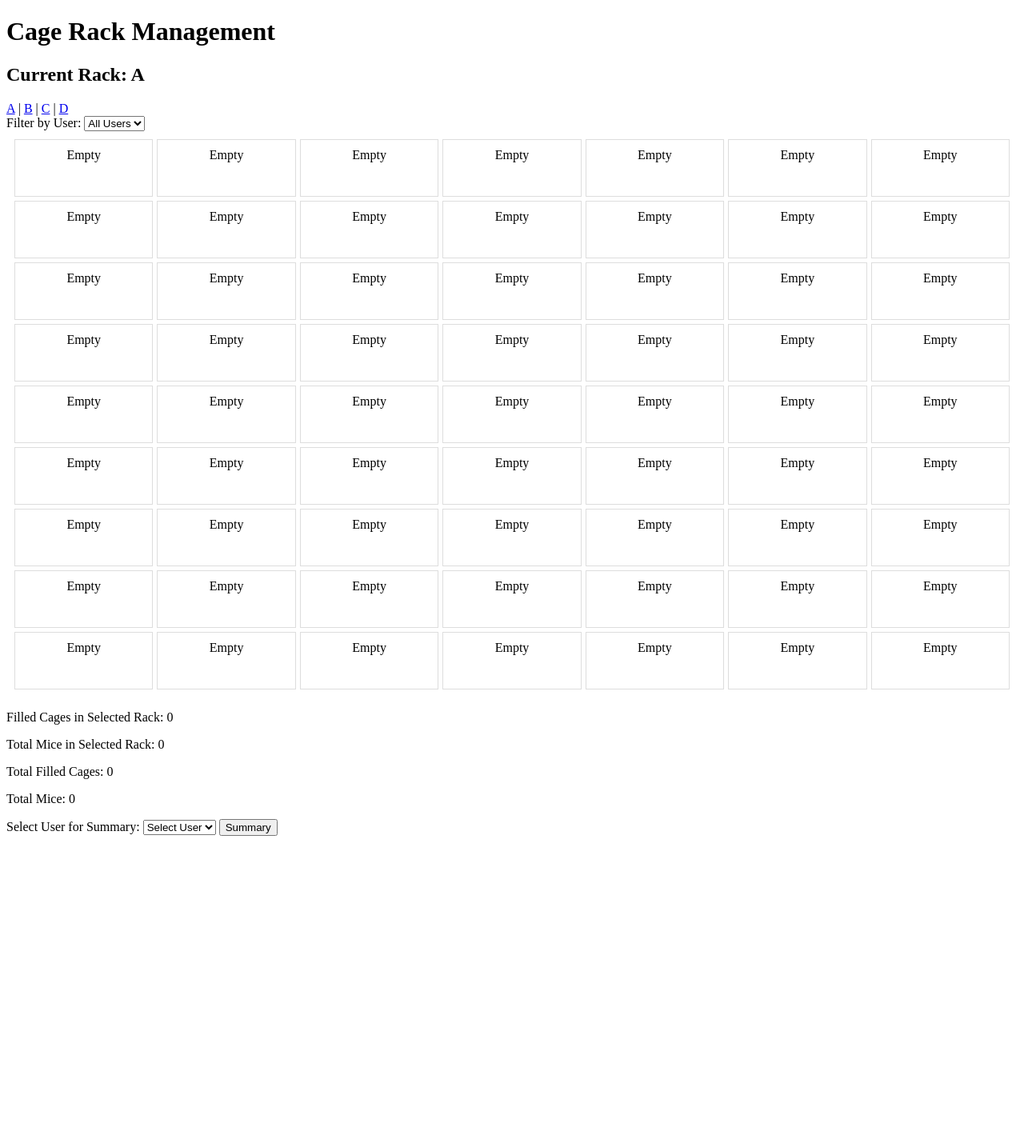
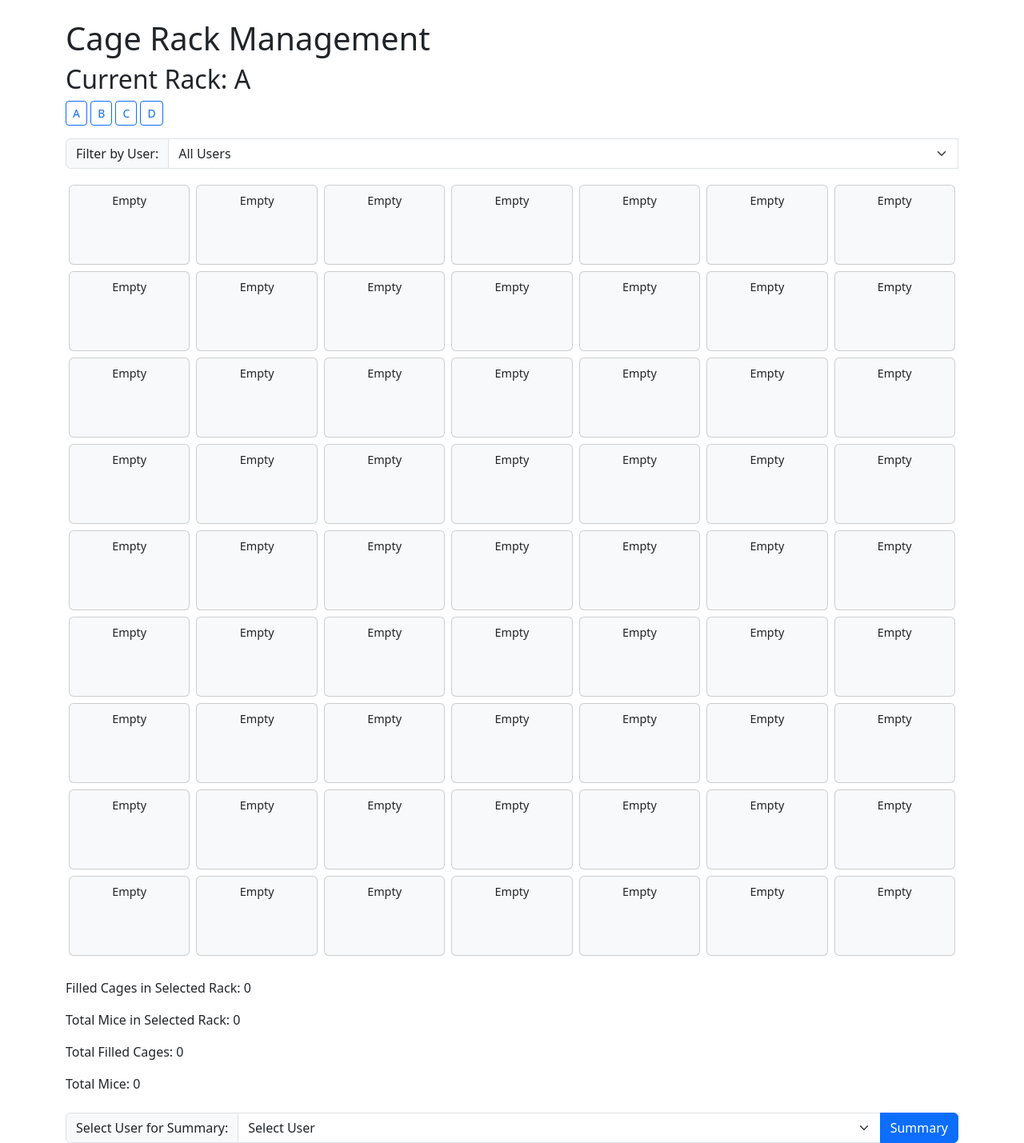
Before and after one commit to KoichiroHaruwaka/Cage_management_flask, a Flask app: page / in a window 1280 px wide. Shown: the whole page at 80% size. Before the commit the page ends 1045 px from the top, so only its background shows below. Run offline with Flask 3, Linux system fonts and the light colour scheme; parts of the project's set-up code (start-up, migrations or seed data) failed here and were passed over.

Commit message:
Update index.html

```diff
--- a/templates/index.html
+++ b/templates/index.html
@@ -3,95 +3,104 @@
 <head>
     <meta charset="UTF-8">
     <title>Cage Management</title>
+    <!-- Bootstrap CSS -->
+    <link href="https://cdn.jsdelivr.net/npm/bootstrap@5.3.0/dist/css/bootstrap.min.css" rel="stylesheet">
     <style>
-        .grid-container {
-            display: grid;
-            grid-template-columns: repeat(7, 1fr);
-            grid-template-rows: repeat(9, 1fr);
-            gap: 5px;
-            padding: 10px;
+        .card {
+            min-width: 100px;
+            min-height: 100px;
+            text-align: center;
         }
-        .grid-item {
-            background-color: #f0f0f0;
-            padding: 10px;
-            text-align: center;
-            border: 1px solid #ddd;
-            cursor: pointer;
-            min-height: 50px;
+        .card .card-title {
+            font-size: 1rem;
+            margin-bottom: 0.5rem;
         }
-        .grid-item.empty {
-            background-color: #fff;
-        }
-        .highlight {
-            border: 2px solid green;
+        .card .card-text {
+            font-size: 0.9rem;
         }
     </style>
 </head>
 <body>
+    <div class="container mt-4">
         <h1>Cage Rack Management</h1>
         <h2>Current Rack: {{ current_rack }}</h2>
-    <div>
+        <!-- ラックの選択 -->
+        <div class="mb-3">
             {% for rack in rack_names %}
-            <a href="{{ url_for('index', rack=rack) }}">{{ rack }}</a>
-            {% if not loop.last %}|{% endif %}
+                <a href="{{ url_for('index', rack=rack) }}" class="btn btn-outline-primary btn-sm">{{ rack }}</a>
             {% endfor %}
         </div>
-    <div>
-        <form method="get" action="{{ url_for('index') }}">
-            <label for="user">Filter by User:</label>
-            <select name="user" id="user" onchange="this.form.submit()">
+        <!-- ユーザーフィルター -->
+        <form method="get" action="{{ url_for('index') }}" class="mb-3">
+            <div class="input-group">
+                <label class="input-group-text" for="user">Filter by User:</label>
+                <select name="user" id="user" class="form-select" onchange="this.form.submit()">
                     <option value="">All Users</option>
                     {% for user in user_list %}
                         <option value="{{ user }}" {% if user == selected_user %}selected{% endif %}>{{ user }}</option>
                     {% endfor %}
                 </select>
                 <input type="hidden" name="rack" value="{{ current_rack }}">
+            </div>
         </form>
-    </div>
-    <div class="grid-container">
+        <!-- ケージグリッド -->
+        <div class="row">
             {% for row in range(9) %}
+                <div class="col-12 d-flex">
                     {% for col in range(7) %}
                         {% set cage = cages | selectattr('row', 'equalto', row) | selectattr('col', 'equalto', col) | first %}
                         {% if cage %}
-                    <div class="grid-item highlight" onclick="location.href='{{ url_for('cage_detail', rack=current_rack, row=row, col=col) }}'">
-                        {{ cage['cage_id'] }}<br>
-                        {{ cage['user'] }}<br>
-                        {{ cage['strain'] }}
+                            <div class="card text-white bg-success m-1 flex-fill" onclick="location.href='{{ url_for('cage_detail', rack=current_rack, row=row, col=col) }}'">
+                                <div class="card-body p-2">
+                                    <h5 class="card-title">{{ cage['cage_id'] }}</h5>
+                                    <p class="card-text">{{ cage['user'] }}<br>{{ cage['strain'] }}</p>
+                                </div>
                             </div>
                         {% else %}
-                    <div class="grid-item empty" onclick="location.href='{{ url_for('cage_detail', rack=current_rack, row=row, col=col) }}'">
-                        Empty
+                            <div class="card bg-light m-1 flex-fill" onclick="location.href='{{ url_for('cage_detail', rack=current_rack, row=row, col=col) }}'">
+                                <div class="card-body p-2">
+                                    <p class="card-text">Empty</p>
+                                </div>
                             </div>
                         {% endif %}
                     {% endfor %}
+                </div>
             {% endfor %}
         </div>
-    <div>
+        <!-- 統計情報 -->
+        <div class="mt-4">
             <p>Filled Cages in Selected Rack: {{ filled_cages }}</p>
             <p>Total Mice in Selected Rack: {{ total_mice }}</p>
             <p>Total Filled Cages: {{ total_filled_cages }}</p>
             <p>Total Mice: {{ total_mice_all }}</p>
         </div>
-    <div>
+        <!-- ユーザーサマリー -->
+        <div class="mt-4">
             <form action="{{ url_for('summary') }}" method="get">
-            <label for="summary_user">Select User for Summary:</label>
-            <select name="user" id="summary_user">
+                <div class="input-group">
+                    <label class="input-group-text" for="summary_user">Select User for Summary:</label>
+                    <select name="user" id="summary_user" class="form-select">
                         <option value="">Select User</option>
                         {% for user in user_list %}
                             <option value="{{ user }}">{{ user }}</option>
                         {% endfor %}
                     </select>
-            <button type="submit">Summary</button>
+                    <button type="submit" class="btn btn-primary">Summary</button>
+                </div>
             </form>
         </div>
+        <!-- メッセージの表示 -->
         {% with messages = get_flashed_messages() %}
             {% if messages %}
-            <ul>
+                <div class="alert alert-warning mt-3">
                     {% for message in messages %}
-                <li>{{ message }}</li>
+                        <p>{{ message }}</p>
                     {% endfor %}
-            </ul>
+                </div>
             {% endif %}
         {% endwith %}
+    </div>
+    <!-- Bootstrap JS（必要な場合のみ） -->
+    <!-- <script src="https://cdn.jsdelivr.net/npm/bootstrap@5.3.0/dist/js/bootstrap.bundle.min.js"></script> -->
 </body>
 </html>
```
Lines whose indentation alone changed are shown as unchanged.
